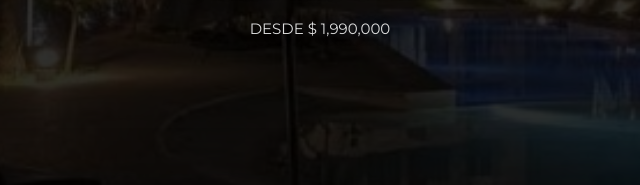
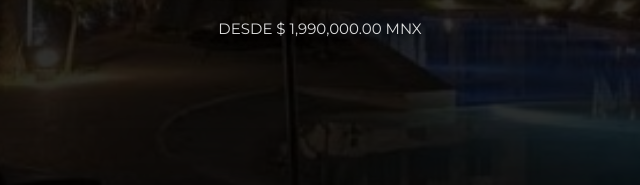
Before and after one commit to ventasrodrigomaldonado-ux/RODRIGO-ALDEAHORTUS, a plain HTML site: page index.html in a window 1280 px wide. Shown: the part 488-673 px from the top of the page, 320-960 px from the left. Drawn offline with nearby package versions, Linux system fonts and the light colour scheme.

Commit message:
Update index.html

```diff
--- a/index.html
+++ b/index.html
@@ -304,7 +304,7 @@ RODRIGO MALDONADO | GESTOR<br>
 </div>
 
 <div class="contacto-header">
-DESDE $ 1,990,000
+DESDE $ 1,990,000.00 MNX
 </div>
 
 </header>
```
